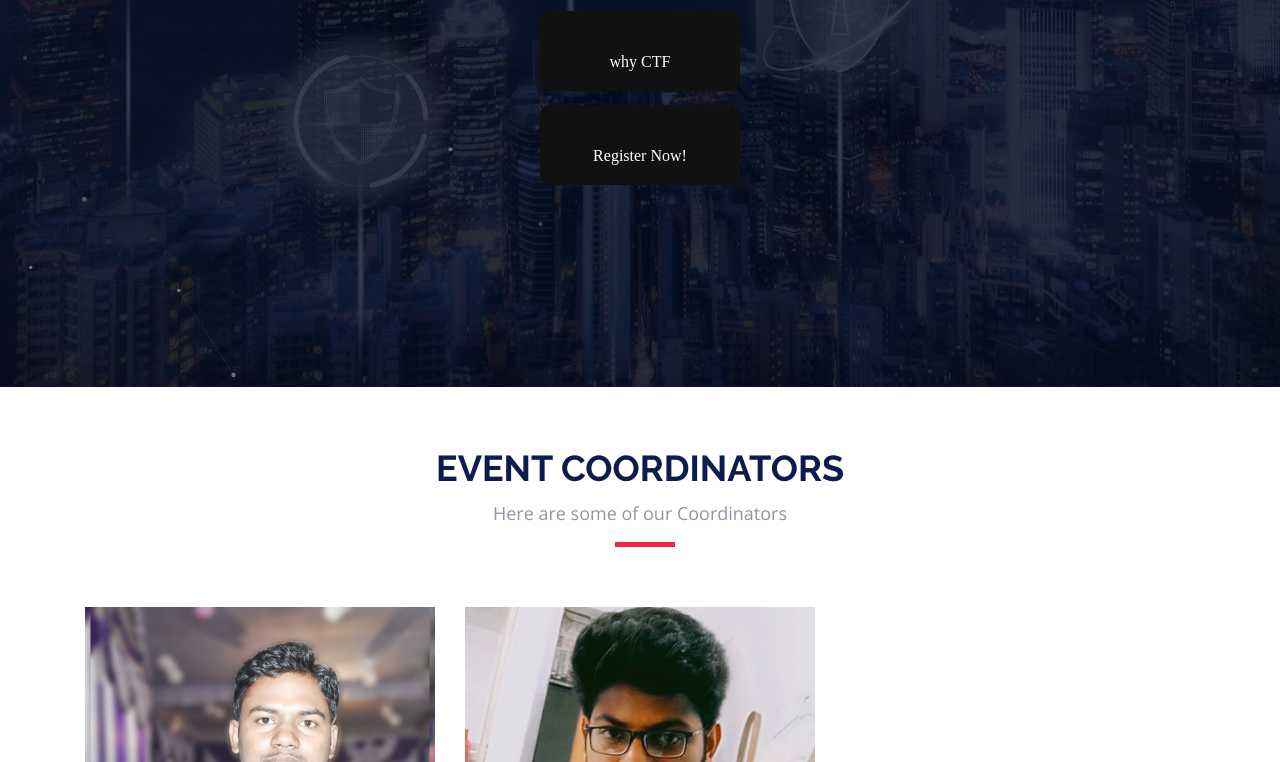
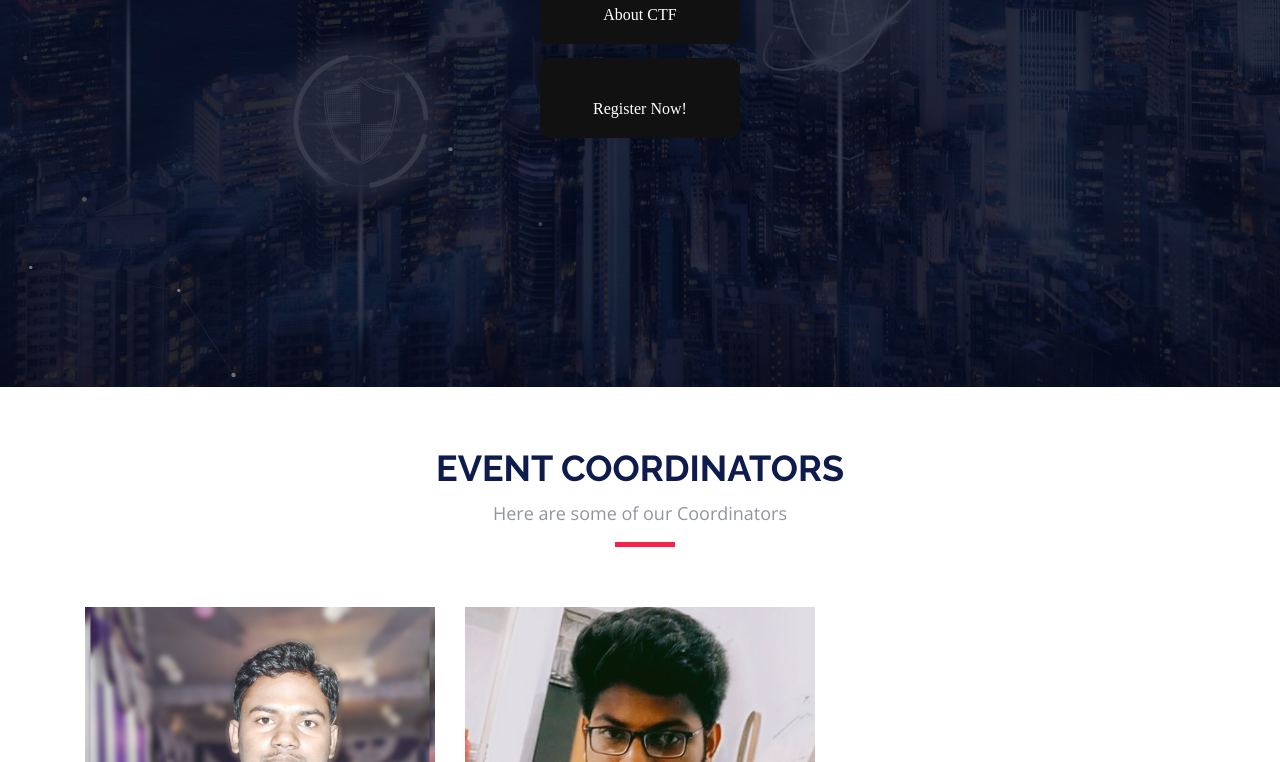
Before and after one commit to naveen3011/CTF-CES, a plain HTML site: page index.html in a window 1280 px wide. Shown: the part 413-1175 px from the top of the page. Drawn offline with nearby package versions, Linux system fonts and the light colour scheme; animation ran at ten frames a second.

Commit message:
remove why

```diff
--- a/index.html
+++ b/index.html
@@ -93,7 +93,7 @@
    <span>g..!</span>
     <div class="buttons col-lg-5 col-md-6 col-10 mx-auto">
               <button class="glow_on_hover" type="button"><a href="https://youtu.be/-gE-QK2wjnE" target="_blank">About CTF</a></button>
-              <button class="glow_on_hover" type="button"><a href="https://youtu.be/T1lP1b89_cc" target="_blank">why CTF</a></button>
+           <!--   <button class="glow_on_hover" type="button"><a href="https://youtu.be/T1lP1b89_cc" target="_blank">why CTF</a></button> -->
               <button class="glow_on_hover" type="button"><a href="" target="_blank">Register Now!</a></button>
               <!--    <button class="btn"><a href="https://youtu.be/-gE-QK2wjnE" target="_blank">About CTF</a></button>
               <button class="btn"><a href="https://youtu.be/T1lP1b89_cc" target="_blank">why CTF</a></button>
```
